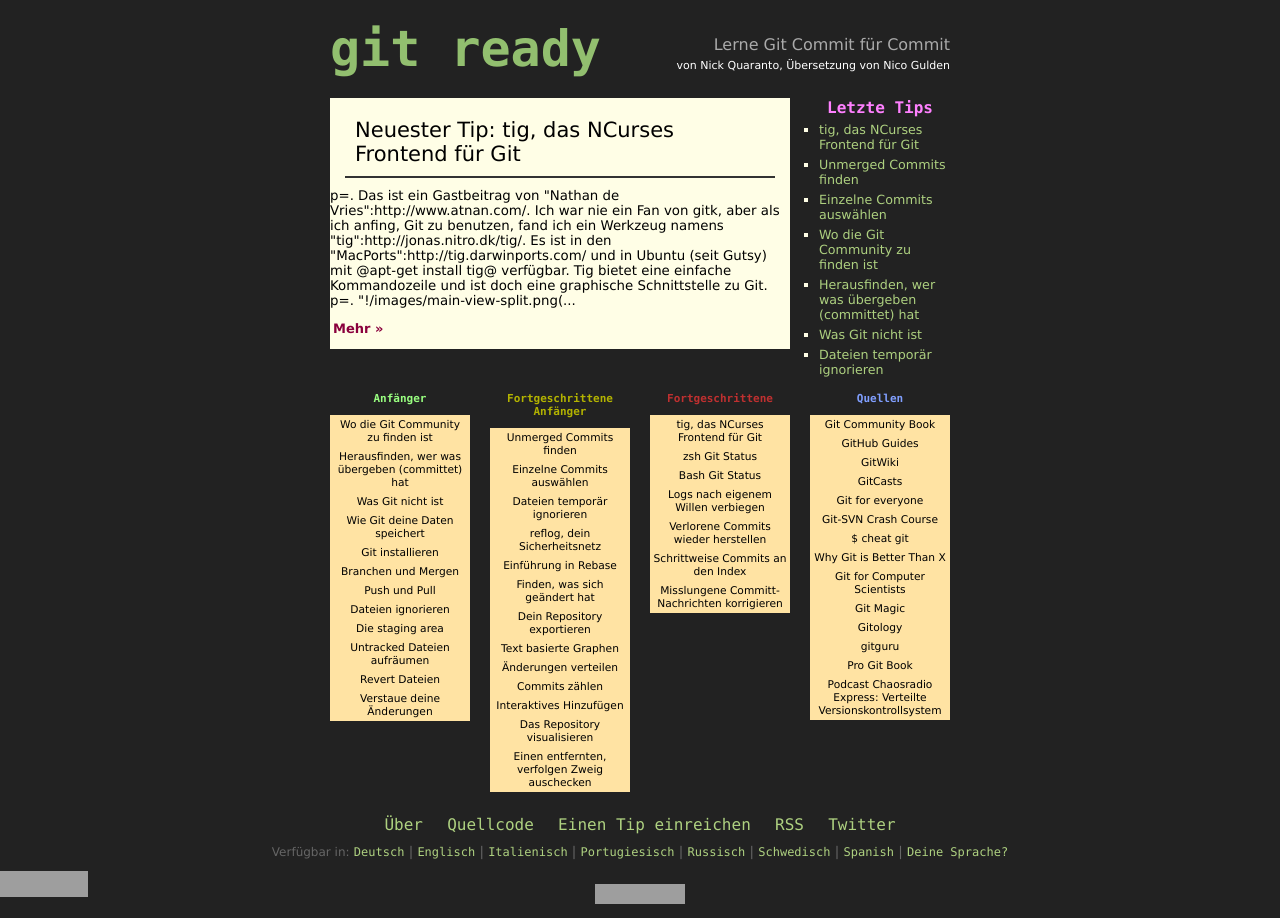
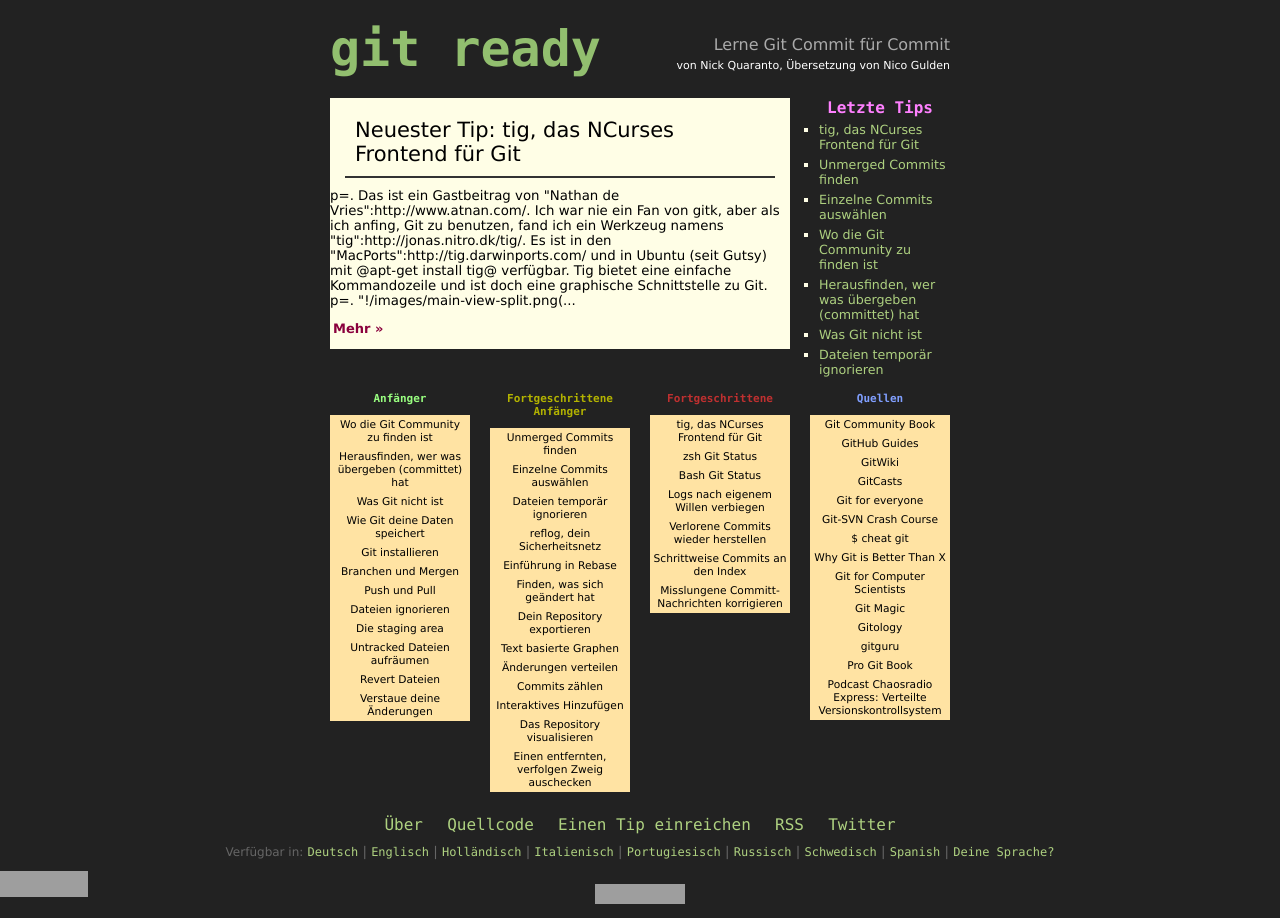
Before and after one commit to qrush/gitready, a Jekyll site: the page built from index.html, in a window 1280 px wide. Built offline with Jekyll 4.4.1, drawn with Linux system fonts in a browser that asks for light colours; grey boxes are pictures that could not be loaded.

Commit message:
[de] Add link to dutch translation

```diff
--- a/_layouts/default.html
+++ b/_layouts/default.html
@@ -69,7 +69,8 @@
 			<div class="languages">
 				<span>Verfügbar in:</span>
                 <a href="http://de.gitready.com">Deutsch</a> |
-				<a href="http://gitready.com">Englisch</a> |
+                <a href="http://gitready.com">Englisch</a> |
+                <a href="http://nl.gitready.com">Holländisch</a> |
                 <a href="http://it.gitready.com">Italienisch</a> |
                 <a href="http://pt-br.gitready.com">Portugiesisch</a> |
                 <a href="http://ru.gitready.com">Russisch</a> |
```
